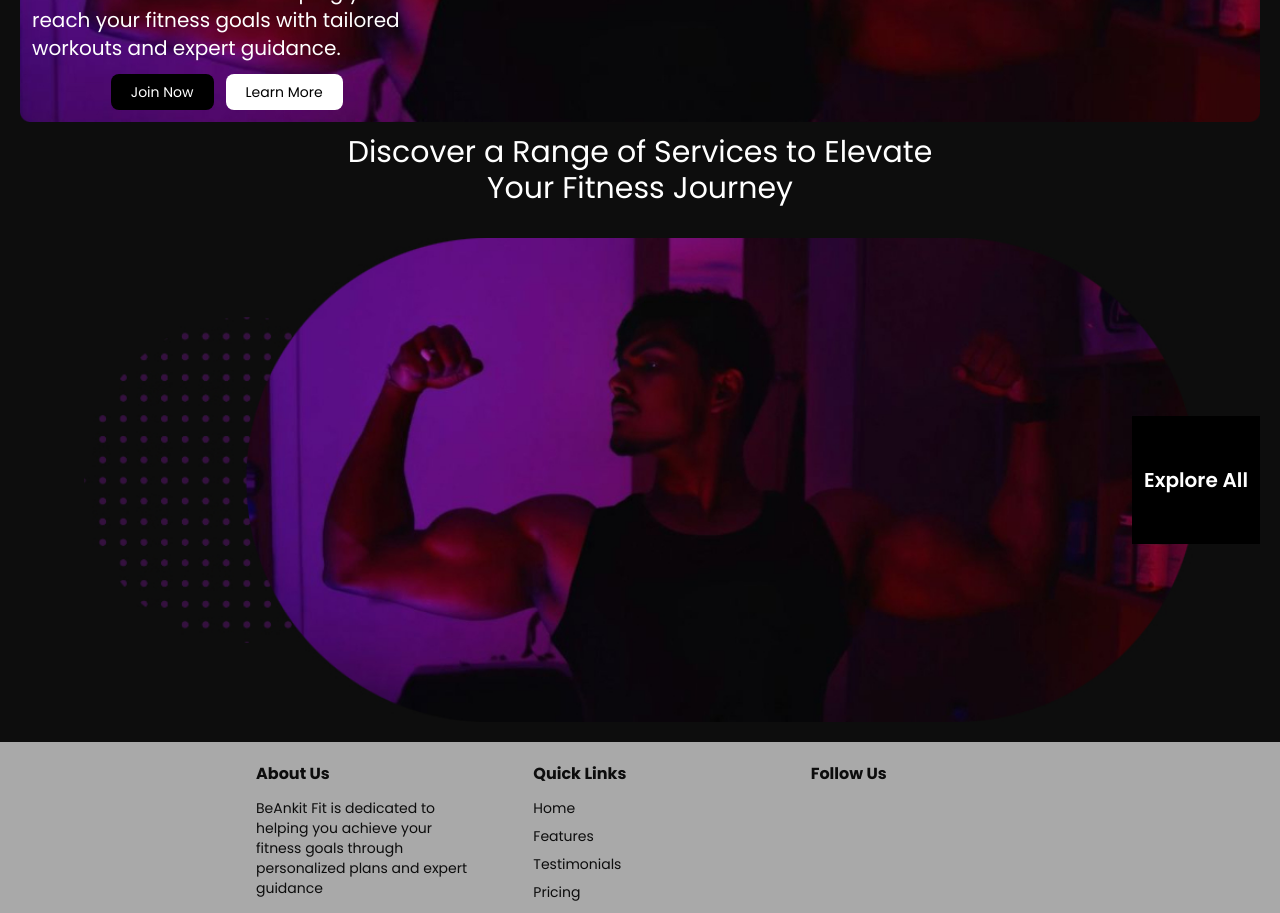
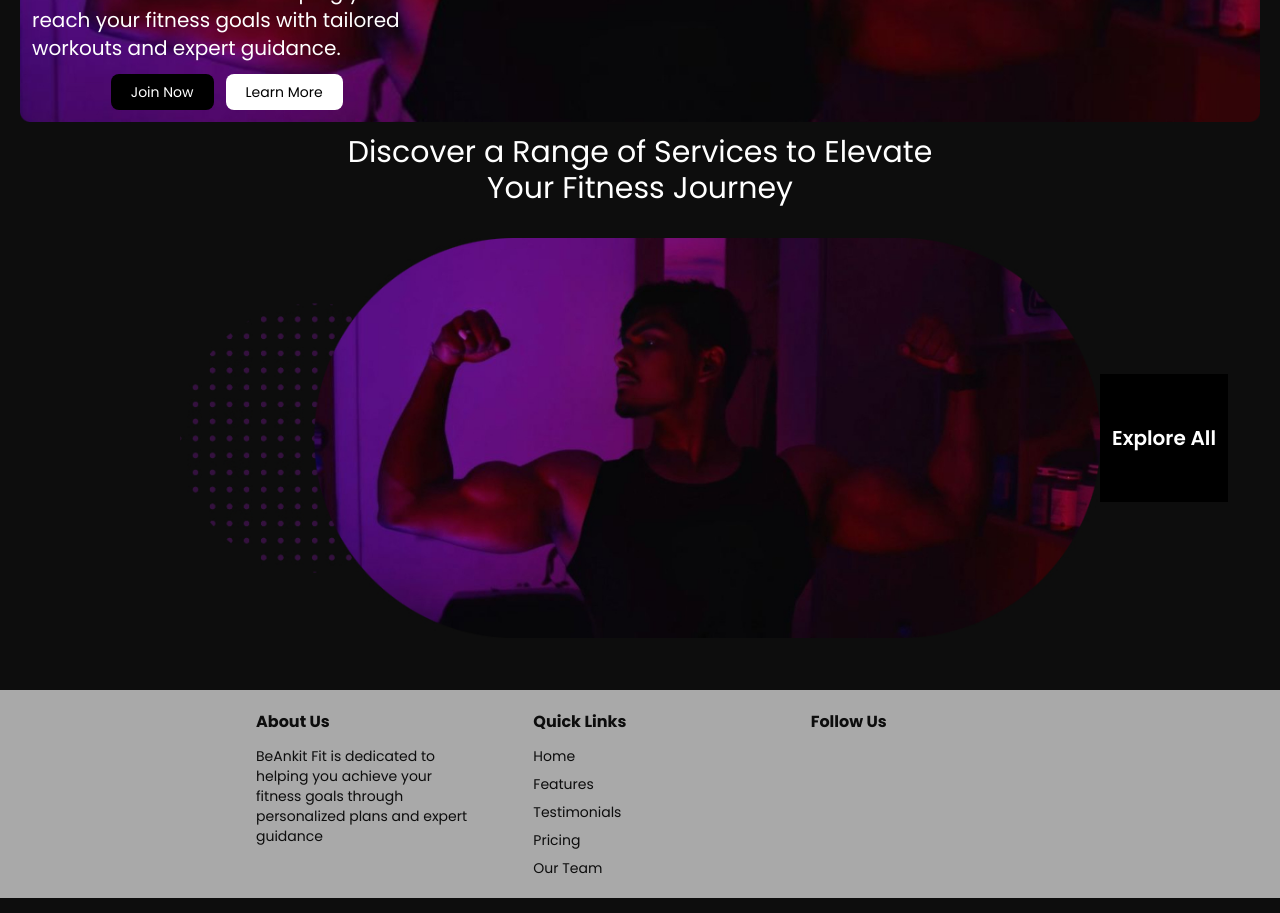
Before and after one commit to HeartwinJ/one-percent-website, a Vue app: page / in a window 1280 px wide. Shown: the part 460-1373 px from the top of the page. Built offline with nearby package versions, Linux system fonts and the light colour scheme; some icons are missing.

Commit message:
Updated Discover Component

```diff
--- a/src/components/DiscoverComponent.vue
+++ b/src/components/DiscoverComponent.vue
@@ -6,7 +6,7 @@ import discoverBg from "@/assets/images/discover-bg.jpg";
     <div class="text-3xl text-center">
       Discover a Range of Services to Elevate<br />Your Fitness Journey
     </div>
-    <div class="relative px-16 mt-8">
+    <div class="relative px-32 py-8">
       <img :src="discoverBg" class="w-full" />
       <div class="absolute right-0 top-0 bottom-0 flex items-center">
         <div
--- a/src/views/HomeView.vue
+++ b/src/views/HomeView.vue
@@ -6,6 +6,8 @@ import DiscoverComponent from "@/components/DiscoverComponent.vue";
 <template>
   <div class="space-y-3">
     <HeroComponent />
-    <DiscoverComponent />
+    <div class="container mx-auto sm:px-6 lg:px-8">
+      <DiscoverComponent />
+    </div>
   </div>
 </template>
```
